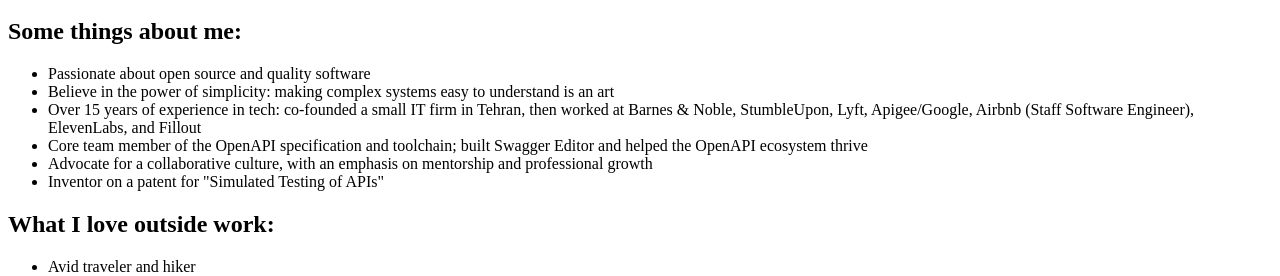
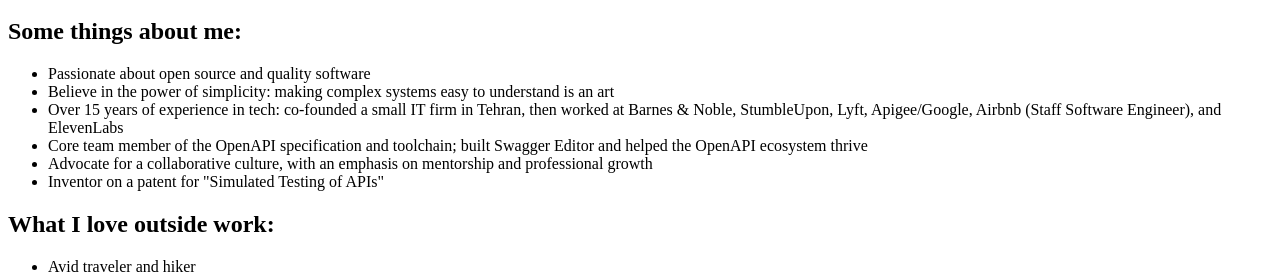
Before and after one commit to mohsen1/mohsen1.github.io, a Jekyll site: the page index.html, which Jekyll copies as it is, in a window 1280 px wide. Shown: the part 134-410 px from the top of the page. Built offline with Jekyll 4.4.1, drawn with Linux system fonts in a browser that asks for light colours.

Commit message:
Remove Fillout from career history
Co-Authored-By: Claude Opus 5.5 <noreply@anthropic.com>
Claude-Session: https://claude.ai/code/session_01KTKTKVDDHyyqk5aBxKTeEg

```diff
--- a/index.html
+++ b/index.html
@@ -45,7 +45,7 @@
     <ul>
         <li>Passionate about open source and quality software</li>
         <li>Believe in the power of simplicity: making complex systems easy to understand is an art</li>
-        <li>Over 15 years of experience in tech: co-founded a small IT firm in Tehran, then worked at Barnes &amp; Noble, StumbleUpon, Lyft, Apigee/Google, Airbnb (Staff Software Engineer), ElevenLabs, and Fillout</li>
+        <li>Over 15 years of experience in tech: co-founded a small IT firm in Tehran, then worked at Barnes &amp; Noble, StumbleUpon, Lyft, Apigee/Google, Airbnb (Staff Software Engineer), and ElevenLabs</li>
         <li>Core team member of the OpenAPI specification and toolchain; built Swagger Editor and helped the OpenAPI ecosystem thrive</li>
         <li>Advocate for a collaborative culture, with an emphasis on mentorship and professional growth</li>
         <li>Inventor on a patent for "Simulated Testing of APIs"</li>
```
